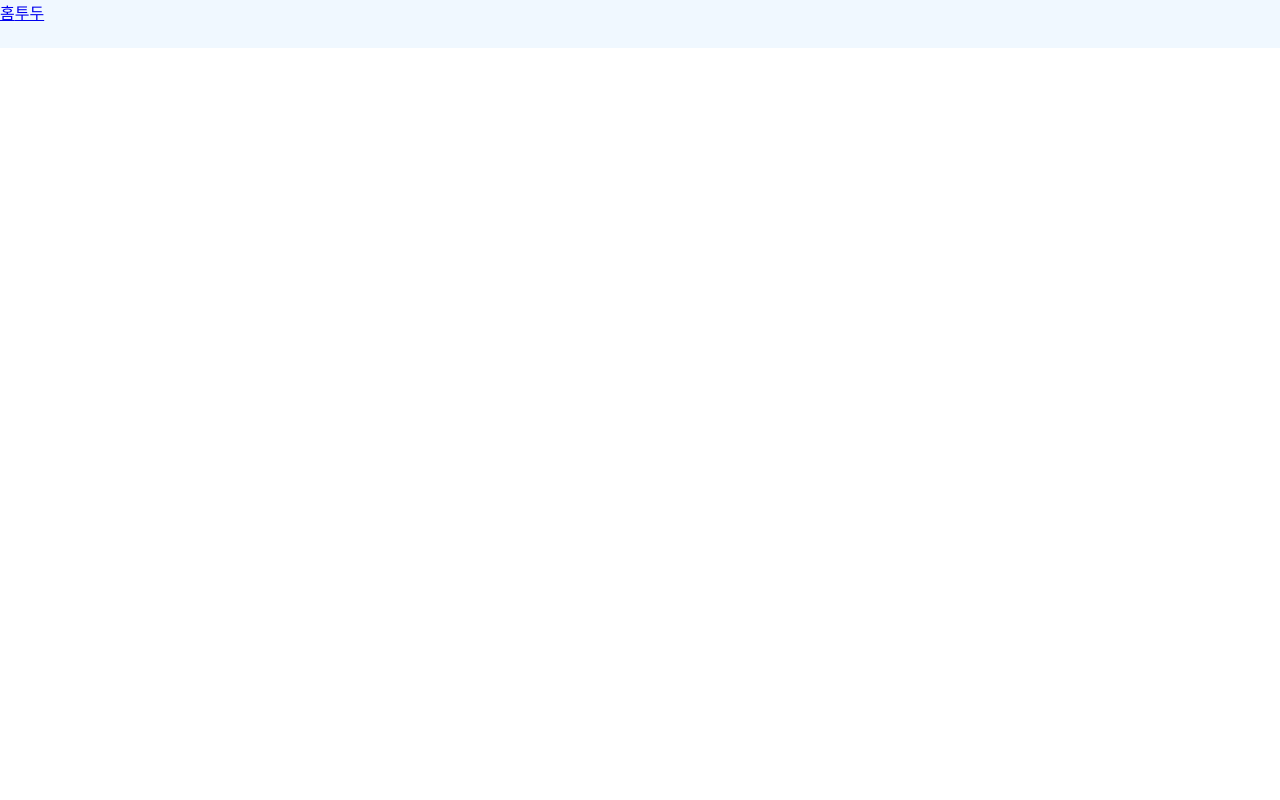
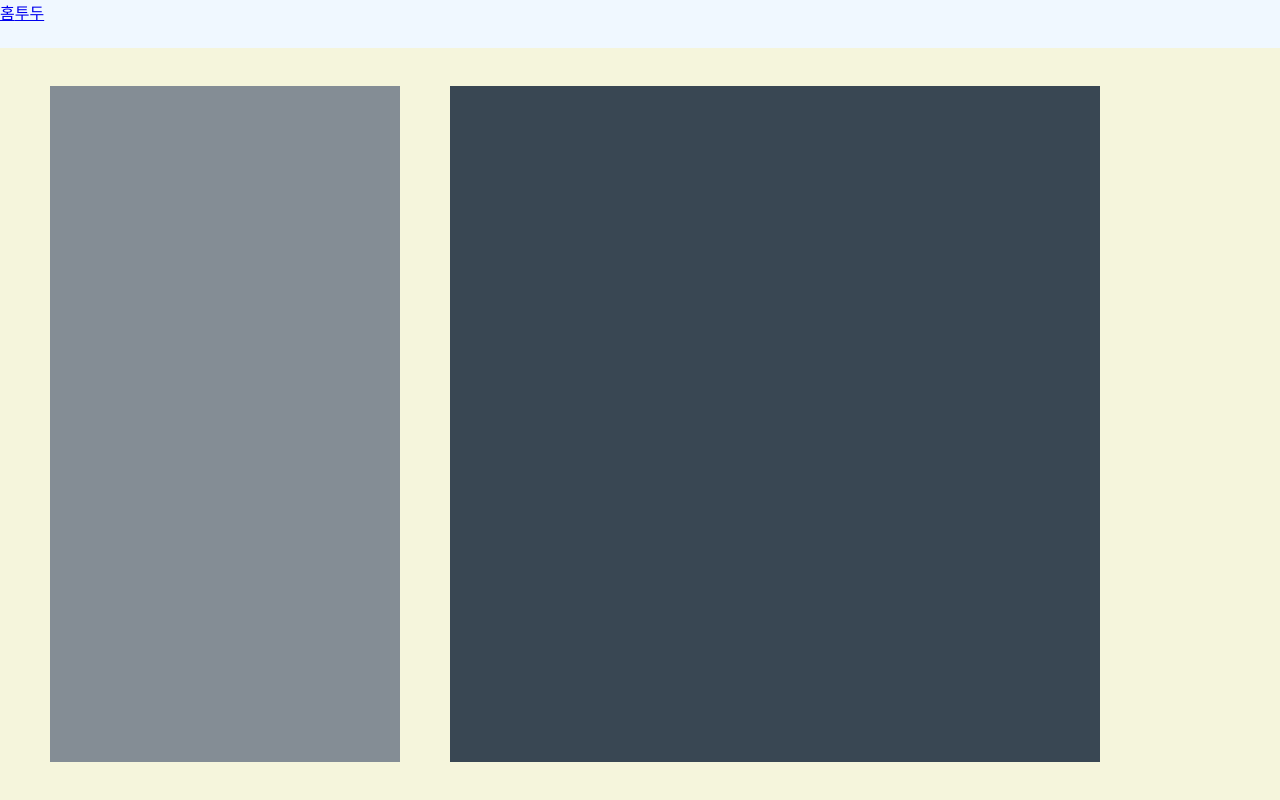
Before and after one commit to euniiiing/metudy, a React (Create React App) app in the folder client/: page /todo in a window 1280 px wide. Before the commit this address had no page. Built offline with nearby package versions, Linux system fonts and the light colour scheme.

Commit message:
Todo 페이지 레이아웃

```diff
--- a/client/src/App.tsx
+++ b/client/src/App.tsx
@@ -4,6 +4,7 @@ import { ThemeProvider } from "styled-components";
 import { BrowserRouter, Route, Routes } from "react-router-dom";
 
 import Main from "@pages/Main";
+import Todo from "@/pages/Todo";
 import Feeds from "@pages/Feeds";
 import LookBack from "@/pages/LookBack";
 import MainLayout from "@/components/layouts/MainLayout";
@@ -19,6 +20,7 @@ function App() {
                         <Header />
                         <Routes>
                             <Route path="/" element={<Main />} />
+                            <Route path="/todo/*" element={<Todo />} />
                             <Route path="/feeds/*" element={<Feeds />} />
                             <Route path="/lookback/*" element={<LookBack />} />
                         </Routes>
--- a/client/src/components/layouts/MainLayout.tsx
+++ b/client/src/components/layouts/MainLayout.tsx
@@ -14,6 +14,8 @@ const StyledMainLayout = styled.main`
     width: 100vw;
     height: 100vh;
     margin: 0 auto;
+    display: flex;
+    flex-direction: column;
 `;
 
 export default MainLayout;
--- /dev/null
+++ b/client/src/pages/Todo.tsx
@@ -0,0 +1,33 @@
+import React from "react";
+import styled from "styled-components";
+
+const Todo = () => {
+    return (
+        <StyledTodo>
+            <MyTodoTimeLine></MyTodoTimeLine>
+            <PostingForm></PostingForm>
+        </StyledTodo>
+    );
+};
+
+const StyledTodo = styled.main`
+    background-color: beige;
+    flex: 1;
+    display: flex;
+    align-items: center;
+`;
+
+const MyTodoTimeLine = styled.div`
+    background-color: #848d95;
+    width: 350px;
+    height: 90%;
+    margin: 0 50px 0 50px;
+`;
+
+const PostingForm = styled.div`
+    background-color: #394753;
+    width: 650px;
+    height: 90%;
+`;
+
+export default Todo;
```
